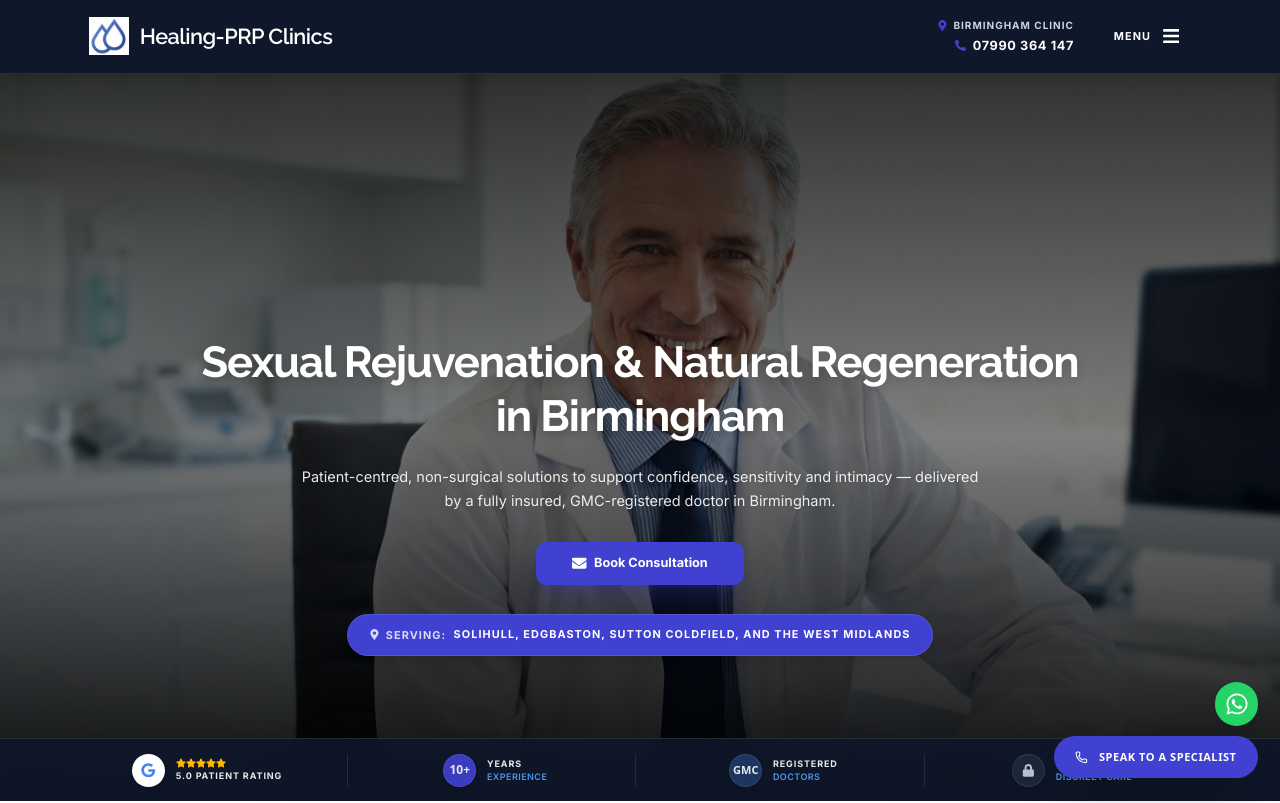
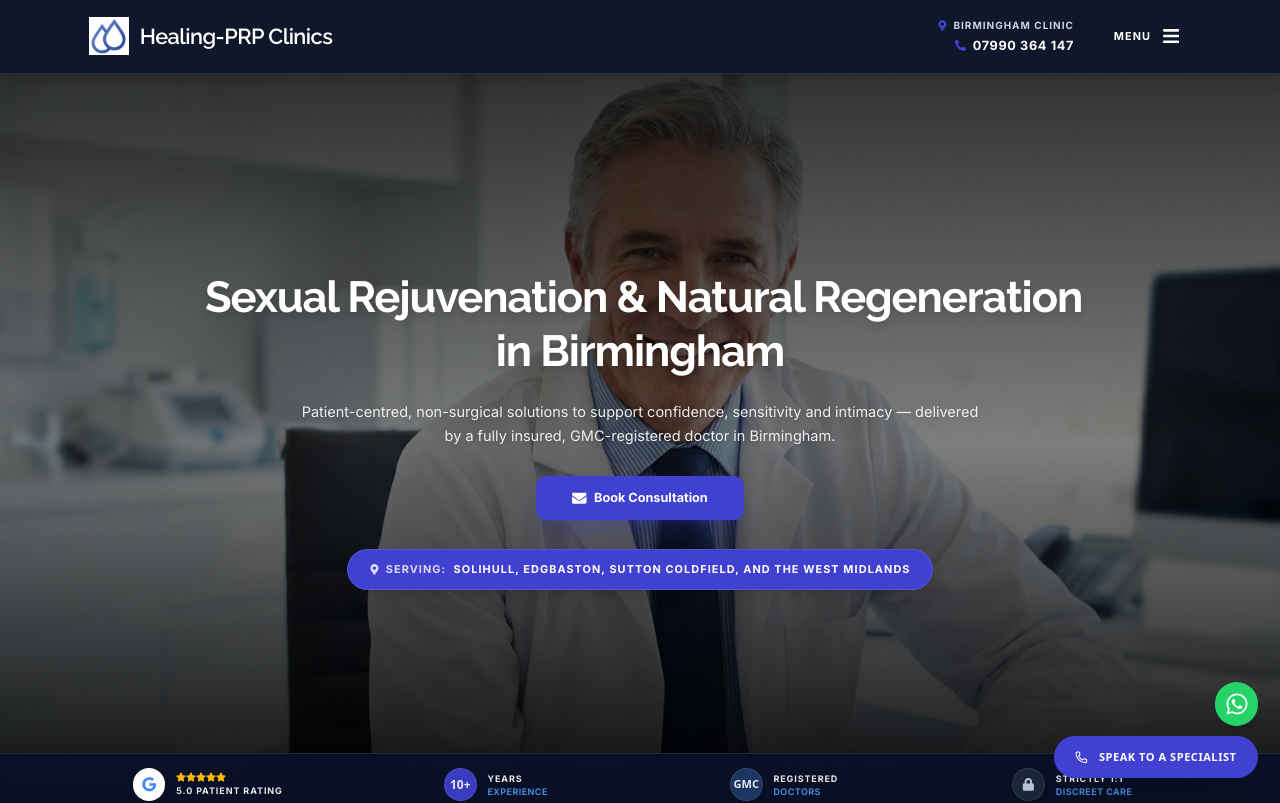
Before and after one commit to binithekid/Healing-PRP-Clinics-Preview, a Next.js app: page /birmingham/sexual-rejuvenation in a window 1280 px wide. Shown: the top 803 px of the page. Built offline with nearby package versions, Linux system fonts and the light colour scheme.

Commit message:
Update SexualRejuvenationClient.tsx

```diff
--- a/src/components/pages/SexualRejuvenationClient.tsx
+++ b/src/components/pages/SexualRejuvenationClient.tsx
@@ -209,7 +209,7 @@ export default function SexualRejuvenationClient({
   return (
     <>
       {/* --- HERO SECTION (Dark Premium) --- */}
-      <div className="relative md:h-[calc(100vh-4rem)] pb-5 md:pb-0 lg:h-[calc(100vh-5rem)] overflow-hidden flex items-center justify-center bg-black">
+      <div className="relative min-h-[100vh] md:min-h-[calc(100vh-4rem)] overflow-hidden flex items-center justify-center bg-black">
         <div className="absolute inset-0 z-0">
           <div className="absolute inset-0 bg-black/50 z-10" />
           <div className="absolute inset-0 bg-gradient-to-b from-black/60 via-transparent to-black/90 z-10" />
@@ -222,7 +222,7 @@ export default function SexualRejuvenationClient({
           />
         </div>
 
-        <div className="relative z-20 w-full max-w-6xl mx-auto px-4 sm:px-6 lg:px-8 text-center pt-32 md:pt-48 pb-16">
+        <div className="relative z-20 w-full max-w-5xl mx-auto px-4 sm:px-6 lg:px-8 text-center pt-16 pb-48 md:pb-24">
           <motion.h1
             custom={1}
             initial="hidden"
@@ -277,10 +277,10 @@ export default function SexualRejuvenationClient({
           </motion.div>
         </div>
 
-        {/* --- HERO TRUST BADGES (LOWER BORDER) --- */}
-        <div className={`md:block absolute hidden bottom-0 left-0 right-0 bg-[#0f172a]/90 backdrop-blur-md border-t border-white/10 transition-all duration-1000 ${isLoaded ? "opacity-100 translate-y-0" : "opacity-0 translate-y-8"}`}>
+        {/* --- HERO TRUST BADGES (Fixed for Mobile) --- */}
+        <div className={`absolute bottom-0 left-0 w-full z-30 bg-[#0A1128]/95 backdrop-blur-xl border-t border-white/10 transition-all duration-1000 ${isLoaded ? "opacity-100 translate-y-0" : "opacity-0 translate-y-8"}`}>
           <div className="px-2 py-4 max-w-7xl mx-auto">
-            <div className="grid grid-cols-4 gap-2 divide-x divide-white/10">
+            <div className="grid grid-cols-2 md:grid-cols-4 gap-y-4 gap-x-2 divide-none md:divide-x divide-white/10">
               <a href="#reviews" onClick={(e) => {
                 e.preventDefault();
                 document.getElementById('reviews-section')?.scrollIntoView({ behavior: 'smooth' });
```
